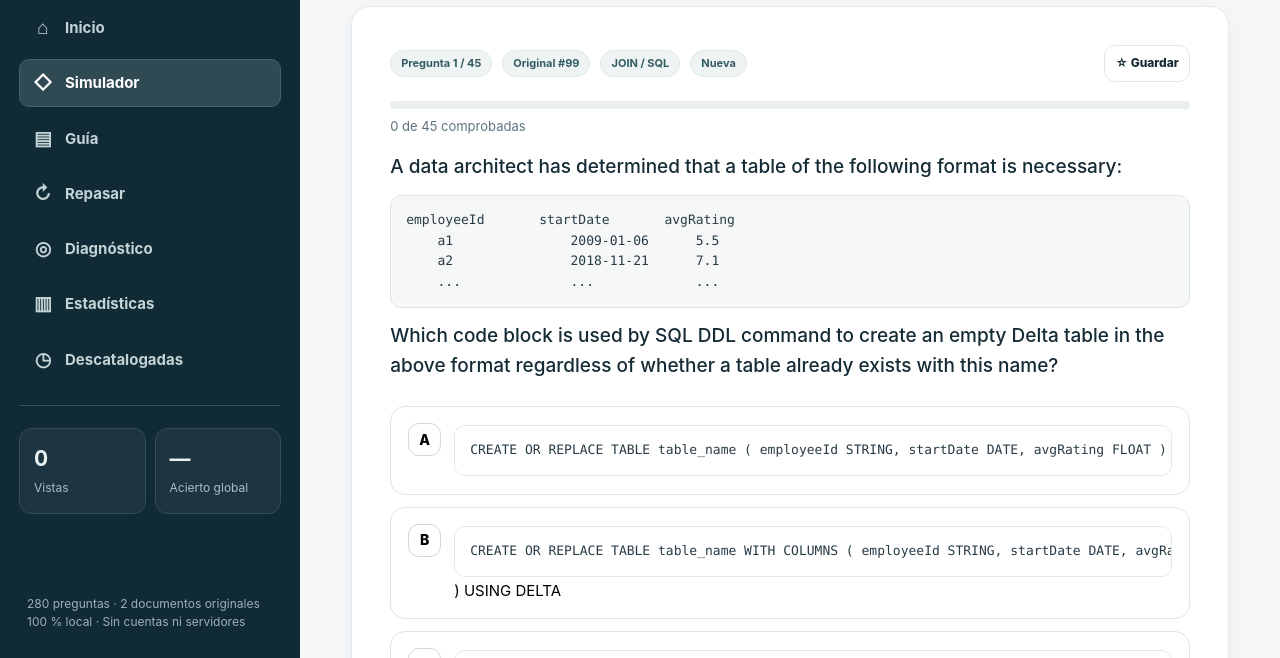
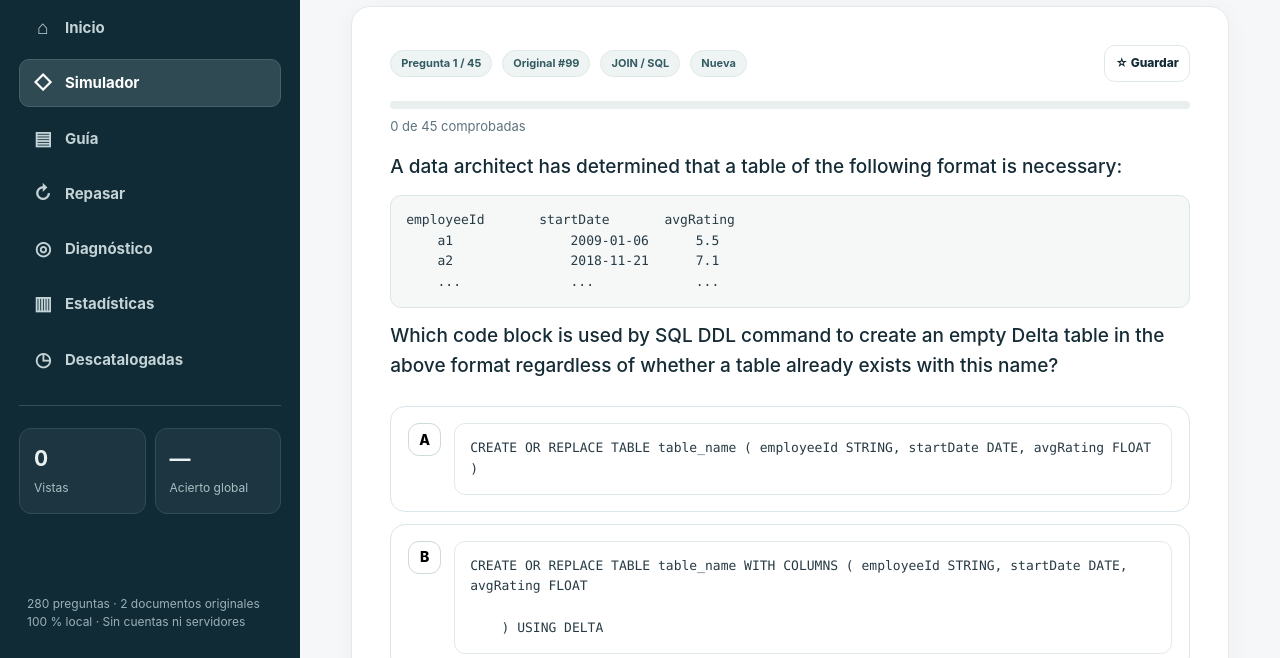
Before and after one commit to TheHavoc10/databricks-data-engineer-associate-simulator, a plain HTML site: page index.html in a window 1280 px wide. Both pictures are taken after a click on the button 493 px from the left and 312 px from the top of the page. Shown: the part 142-800 px from the top of the page. Drawn offline with Linux system fonts and the light colour scheme.

Commit message:
Mostrar alternativas SQL y Python en un único bloque legible en Safari

```diff
--- a/index.html
+++ b/index.html
@@ -202,6 +202,12 @@ input,textarea,select{accent-color:var(--brand)}
 .bank26-banner.updated p,.bank26-banner.review p{padding-top:10px;color:var(--muted);font-size:12px;line-height:1.6}
 .bank26-banner.updated .bank26-original{margin-top:10px}
 html[data-effective-theme="dark"] .bank26-banner.updated{background:#172934;border-color:#35505c;border-left-color:#fb8474}
+
+/* Código en una única tarjeta; conserva sangría y ajusta el ancho a Safari iOS. */
+.option .source-text.option-source-code{width:100%;min-width:0;max-width:100%;display:block}
+.option .source-text pre.option-code-snippet{margin:0;box-sizing:border-box;width:100%;max-width:100%;white-space:pre-wrap;overflow-wrap:anywhere;word-break:normal;overflow-x:auto;-webkit-overflow-scrolling:touch;tab-size:2;line-height:1.6;font-size:clamp(11px,1.4vw,13px)}
+html[data-effective-theme="dark"] .option .source-text pre.option-code-snippet{background:#0c1d26;color:#e5f2f4;border-color:#30505d}
+
 </style>
 <link rel="stylesheet" href="./theme.css?v=1">
 <script src="./theme.js?v=1"></script>
@@ -314,6 +320,20 @@ function renderRich(value){
  flushProse();
  return wrap;
 }
+
+/* Representa íntegramente las alternativas que empiezan por código SQL/Python. */
+function renderOptionRich(value){
+ const raw=String(value==null?'':value).replace(/\r\n?/g,'\n').replace(/\u00a0/g,' ');
+ const trimmed=raw.trim();
+ if(!trimmed||/^\x60{3}/.test(trimmed))return renderRich(value);
+ const first=trimmed.split('\n')[0].trim();
+ const startsAsCode=/^(?:CREATE\s+(?:OR\s+(?:REFRESH|REPLACE)\s+)?(?:TABLE|STREAMING\s+TABLE|MATERIALIZED\s+VIEW|VIEW|FUNCTION)\b|(?:SELECT|WITH|UPDATE|INSERT|DELETE|MERGE|DROP|ALTER|GRANT|CONSTRAINT|WHERE|FROM|JOIN)\s+|from\s+\w+\s+import\s+|def\s+\w+\s*\(|@(?:dp|dlt)\.|spark\.|df\.|\(\s*spark\.|%sql\b|databricks\s+bundle\s+|--\s)/i.test(first);
+ if(!startsAsCode&&!richIsCodeLine(first))return renderRich(value);
+ const wrap=el('div','source-text option-source-code');
+ wrap.append(el('pre','option-code-snippet',trimmed.replace(/\t/g,'    ')));
+ return wrap;
+}
+
 function heading(title,subtitle,tag='CAMPUS DE CERTIFICACIÓN'){const box=el('div','');box.append(el('div','eyebrow',tag),el('h1','page-title',title),el('p','subtitle',subtitle));return box}
 function makePanel(cls='padded'){return el('section','panel '+cls)}
 function current(){let s=app.session;return s&&BY_ID.get(s.ids[s.pos])}
@@ -433,7 +453,7 @@ function showQuestion(){const root=$('#root'),s=app.session;if(!s){root.append(h
  let bar=el('div','panel padded study-question-panel');let first=el('div','question-head');let l=el('div','flex');l.append(tag(`Pregunta ${index+1} / ${s.ids.length}`),tag(`Original #${q.id}`),tag(q.category));if(s.mode!=='exam')l.append(tag(tier(q)));first.append(l);let r=el('div','flex');if(s.mode==='exam')r.append(tag(timerText(s)));const mark=btn(app.bookmarks[q.id]?'★ Guardada':'☆ Guardar',()=>{app.bookmarks[q.id]=!app.bookmarks[q.id];save();draw()},'btn sm');r.append(mark);first.append(r);bar.append(first);
  let track=el('div','progress-track');track.style.marginTop='19px';let fill=el('div','progress-fill');fill.style.width=`${Math.round(progressSession(s)/s.ids.length*100)}%`;track.append(fill);bar.append(track);let p=el('p','small muted',`${progressSession(s)} de ${s.ids.length} ${s.mode==='exam'?'respondidas':'comprobadas'}`);p.style.margin='7px 0 0';bar.append(p);
  const body=el('div','question-title');body.append(renderRich(q.question));bar.append(body);if(q.correct.length>1)bar.append(tag(`Selecciona ${q.correct.length} respuestas`,''));
- const choices=el('div','option-grid');let selected=s.answers[q.id]||[];let evaluated=!!s.checks[q.id];for(const opt of q.options){let selectedThis=selected.includes(opt.key);let cls='option'+(selectedThis?' selected':'');if(evaluated&&q.scorable){if(q.correct.includes(opt.key))cls+=' correct';else if(selectedThis)cls+=' wrong'}let b=el('button',cls);b.type='button';b.disabled=(s.mode==='practice'&&evaluated);b.setAttribute('aria-pressed',selectedThis?'true':'false');b.append(el('span','choice',opt.key));let text=el('span','option-body');text.append(renderRich(opt.text));b.append(text);if(evaluated&&q.scorable&&q.correct.includes(opt.key))b.append(el('span','opt-mark','✓'));b.addEventListener('click',()=>answerClick(opt.key));choices.append(b)}bar.append(choices);
+ const choices=el('div','option-grid');let selected=s.answers[q.id]||[];let evaluated=!!s.checks[q.id];for(const opt of q.options){let selectedThis=selected.includes(opt.key);let cls='option'+(selectedThis?' selected':'');if(evaluated&&q.scorable){if(q.correct.includes(opt.key))cls+=' correct';else if(selectedThis)cls+=' wrong'}let b=el('button',cls);b.type='button';b.disabled=(s.mode==='practice'&&evaluated);b.setAttribute('aria-pressed',selectedThis?'true':'false');b.append(el('span','choice',opt.key));let text=el('span','option-body');text.append(renderOptionRich(opt.text));b.append(text);if(evaluated&&q.scorable&&q.correct.includes(opt.key))b.append(el('span','opt-mark','✓'));b.addEventListener('click',()=>answerClick(opt.key));choices.append(b)}bar.append(choices);
  if(s.mode==='practice'&&!evaluated){let hint=el('p','small muted',q.correct.length>1?`Selecciona ${q.correct.length} opciones. Toca una ya seleccionada cuando estén todas marcadas para comprobar.`:'Un toque selecciona; otro toque sobre la misma opción comprueba.');hint.style.margin='10px 0 0';bar.append(hint);if(q.correct.length>1&&selected.length){let clr=btn('↺ Limpiar selección',clearCurrentSelection,'btn sm');clr.style.marginTop='8px';bar.append(clr)}}
  if(s.mode==='practice'&&evaluated){showFeedback(bar,q,s);bar.append(ratingButtons(q))}
  const actions=el('div','action-footer');let nav1=el('div','flex');nav1.append(btn('← Anterior',()=>move(index-1),'btn',{disabled:index===0}));nav1.append(btn(index===s.ids.length-1?'Terminar sesión':'Siguiente →',()=>{if(index===s.ids.length-1)finish();else move(index+1)},'btn dark'));actions.append(nav1);if(s.mode==='practice'&&!evaluated){actions.append(btn('Comprobar respuesta',checkCurrent,'btn primary',{disabled:selected.length!==q.correct.length}))}else if(s.mode==='exam'){actions.append(btn('Entregar examen',()=>finish(),'btn primary'))}bar.append(actions);root.append(bar);
@@ -516,7 +536,7 @@ function sessionCounts(s){let n={correct:0,wrong:0,unanswered:0,invalid:0};for(c
 function showSummary(){let r=$('#root'),s=app.session,c=sessionCounts(s);let assessed=s.mode==='exam'?s.ids.filter(id=>{let q=BY_ID.get(id);return q&&q.bank26State!=='archive'&&q.bank26State!=='review'}).length:c.correct+c.wrong,score=assessed?Math.round(c.correct/assessed*100):0;r.append(heading('Resultados de tu sesión','Análisis y próximos pasos para mejorar.','SESIÓN FINALIZADA'));
  let panel=makePanel('padded');let hero=el('div','summary-hero');let ring=el('div','score-circle');ring.style.setProperty('--p',score);let inside=el('div','score-circle-inner');inside.append(el('strong','',score+'%'),el('span','',s.mode==='exam'?'sobre examen':'sobre respondidas'));ring.append(inside);let v=el('div','');v.append(el('h2','minititle',`${c.correct} correctas · ${c.wrong} incorrectas`),el('p','small muted',`${c.unanswered} sin responder · ${s.ids.length} en la sesión`));let br=el('div','flex');br.append(btn('Analizar mis errores →',()=>go('diagnosis'),'btn primary'),btn('Revisar respuestas',()=>{s.pos=0;save();go('review')},'btn'),btn('Nueva sesión',()=>{app.session=null;go('home')},'btn'),btn('Repasar fallos',()=>startSession('errors'),'btn',{disabled:!CURRENT_QUESTIONS.some(q=>app.history[q.id]?.lastCorrect===false)}));v.append(br);hero.append(ring,v);panel.append(hero);r.append(panel);
  let stats=makePanel('padded');stats.style.marginTop='16px';stats.append(el('h2','minititle','Rendimiento por materia (histórico)'));topicBars(stats,s.ids);r.append(stats);let qnav=makePanel('padded');qnav.style.marginTop='16px';qnav.append(el('h2','minititle','Revisar una pregunta'));addNumberGrid(qnav,s);r.append(qnav)}
-function showReview(){const root=$('#root'),s=app.session;if(!s||!s.finished){go('practice');return}let q=current(),index=s.pos;root.append(heading(`Revisión: pregunta ${index+1} de ${s.ids.length}`,`Pregunta original #${q.id} · ${q.category}`,'RESULTADOS DEL SIMULACRO'));let panel=makePanel('padded');let b=el('div','question-title');b.append(renderRich(q.question));panel.append(b);let choices=el('div','option-grid');let selected=s.answers[q.id]||[];for(const o of q.options){let c='option'+(q.correct.includes(o.key)?' correct':selected.includes(o.key)?' wrong':'');let d=el('div',c);d.append(el('span','choice',o.key));let body=el('div','option-body');body.append(renderRich(o.text));d.append(body);choices.append(d)}panel.append(choices);showFeedback(panel,q,s,true);panel.append(ratingButtons(q));let row=el('div','action-footer');row.append(btn('← Anterior',()=>{s.pos=Math.max(0,index-1);explainOpen=false;whyOpen=false;save();draw()},'btn',{disabled:index===0}),btn(index===s.ids.length-1?'Volver al resumen':'Siguiente →',()=>{if(index===s.ids.length-1)go('practice');else{s.pos++;explainOpen=false;whyOpen=false;save();draw()}},'btn dark'));panel.append(row);root.append(panel)}
+function showReview(){const root=$('#root'),s=app.session;if(!s||!s.finished){go('practice');return}let q=current(),index=s.pos;root.append(heading(`Revisión: pregunta ${index+1} de ${s.ids.length}`,`Pregunta original #${q.id} · ${q.category}`,'RESULTADOS DEL SIMULACRO'));let panel=makePanel('padded');let b=el('div','question-title');b.append(renderRich(q.question));panel.append(b);let choices=el('div','option-grid');let selected=s.answers[q.id]||[];for(const o of q.options){let c='option'+(q.correct.includes(o.key)?' correct':selected.includes(o.key)?' wrong':'');let d=el('div',c);d.append(el('span','choice',o.key));let body=el('div','option-body');body.append(renderOptionRich(o.text));d.append(body);choices.append(d)}panel.append(choices);showFeedback(panel,q,s,true);panel.append(ratingButtons(q));let row=el('div','action-footer');row.append(btn('← Anterior',()=>{s.pos=Math.max(0,index-1);explainOpen=false;whyOpen=false;save();draw()},'btn',{disabled:index===0}),btn(index===s.ids.length-1?'Volver al resumen':'Siguiente →',()=>{if(index===s.ids.length-1)go('practice');else{s.pos++;explainOpen=false;whyOpen=false;save();draw()}},'btn dark'));panel.append(row);root.append(panel)}
 function errorsPage(){let root=$('#root');root.append(heading('Repasar errores','Vuelve a intentarlo hasta consolidar lo que fallaste.'));let wrong=CURRENT_QUESTIONS.filter(q=>app.history[q.id]?.lastCorrect===false);let dueQs=CURRENT_QUESTIONS.filter(due);let box=makePanel('padded');box.append(el('h2','minititle',`${wrong.length} falladas en tu último intento`));box.append(el('p','small muted',`${dueQs.length} preguntas ya están programadas para repasar. Al acertar, desaparecen del listado de fallos; si aciertas por descarte, volverán pronto.`));let act=el('div','flex');act.append(btn('Repasar fallos →',()=>startSession('errors'),'btn primary',{disabled:!wrong.length}),btn('Repaso espaciado →',()=>{app.settings.selection='due';app.settings.mode='practice';startSession()},'btn',{disabled:!dueQs.length}));act.append(btn('Diagnóstico por conceptos →',()=>go('diagnosis'),'btn'));box.append(act);if(wrong.length){box.append(el('p','caps','Preguntas originales'));let list=el('div','flex');for(const q of wrong){let b=btn('#'+q.id,()=>{let ids=wrong.map(x=>x.id);app.session={ids,mode:'practice',kind:'errors',pos:ids.indexOf(q.id),answers:{},checks:{},finished:false,startedAt:Date.now()};go('practice')},'btn sm');list.append(b)}box.append(list)}root.append(box)}
 function statsPage(){let root=$('#root'),h=allHistory();root.append(heading('Tu evolución','Histórico de sesiones, confianza y rendimiento por área.'));topStats(root);
  let wrap=makePanel('padded');wrap.append(el('h2','minititle','Progreso de estudio'));let first=CURRENT_QUESTIONS.filter(q=>app.history[q.id]?.firstCorrect===true).length,attempted=CURRENT_QUESTIONS.filter(q=>app.history[q.id]?.attempts>0).length;wrap.append(el('p','small muted',`${h.correct} aciertos y ${h.wrong} fallos en ${h.attempts} intentos. Aciertos a la primera: ${first} de ${attempted} preguntas vistas (${attempted?Math.round(first/attempted*100):0} %).`));let prog=el('div','progress-track');let fill=el('div','progress-fill');fill.style.width=(h.seen/QUESTIONS.length*100)+'%';prog.append(fill);wrap.append(prog);wrap.append(el('p','small muted',`${h.seen} de ${QUESTIONS.length} preguntas históricamente vistas · ${CURRENT_QUESTIONS.filter(mastered).length} vigentes dominadas · ${CURRENT_QUESTIONS.filter(due).length} vigentes pendientes. Tu historial anterior permanece intacto.`));let line=el('div','action-footer');line.append(btn('Compartir progreso',shareProgress,'btn primary'),btn('Exportar progreso',exportData,'btn'),btn('Importar progreso',()=>$('#importFile').click(),'btn'),btn('Borrar historial',resetData,'btn outline-red'));wrap.append(line);root.append(wrap);
```
